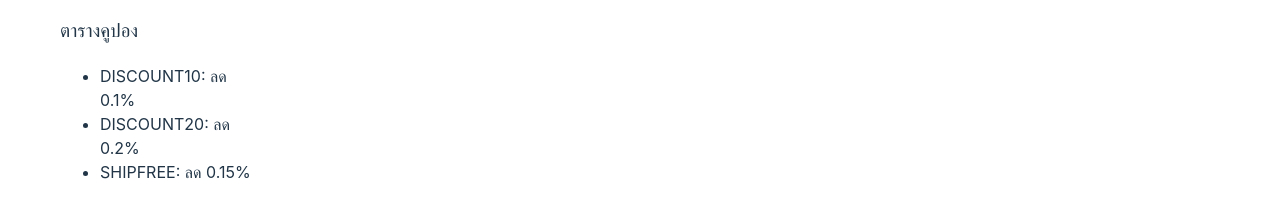
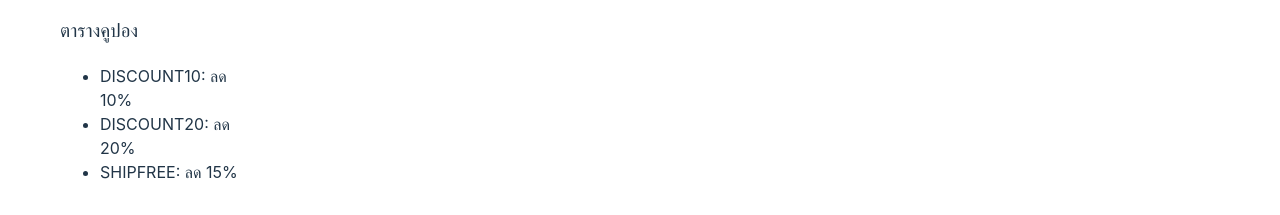
Before and after one commit to MJU6604101409/ShoppingCart409, a React (Vite) app: page / in a window 1280 px wide. Shown: the part 1300-1515 px from the top of the page. Built offline with nearby package versions, Linux system fonts and the light colour scheme.

Commit message:
first commit

```diff
--- a/src/App.jsx
+++ b/src/App.jsx
@@ -67,10 +67,11 @@
 ];
 
 const coupons = [
-  { code: 'DISCOUNT10', discount: 0.1 },
-  { code: 'DISCOUNT20', discount: 0.2 },
-  { code: 'SHIPFREE', discount: 0.15 }
+  { code: 'DISCOUNT10', discount: 10 },
+  { code: 'DISCOUNT20', discount: 20 },
+  { code: 'SHIPFREE', discount: 15 }
 ];
+
 
 function App() {
   const [cart, setCart] = useState([]);
@@ -106,13 +107,14 @@ function App() {
   const handleApplyDiscount = (coupon) => {
     const validCoupon = coupons.find(c => c.code === coupon);
     if (validCoupon) {
-      setDiscount(validCoupon.discount);
+      setDiscount(validCoupon.discount / 100);
       setDiscountError('');
     } else {
       setDiscountError('Invalid coupon code.');
       setDiscount(0);
     }
   };
+
 
   const total = cart.reduce((sum, item) => sum + item.price * item.quantity, 0);
   const totalWithShipping = total > 0 ? total + 100 - total * discount : 0;
```
